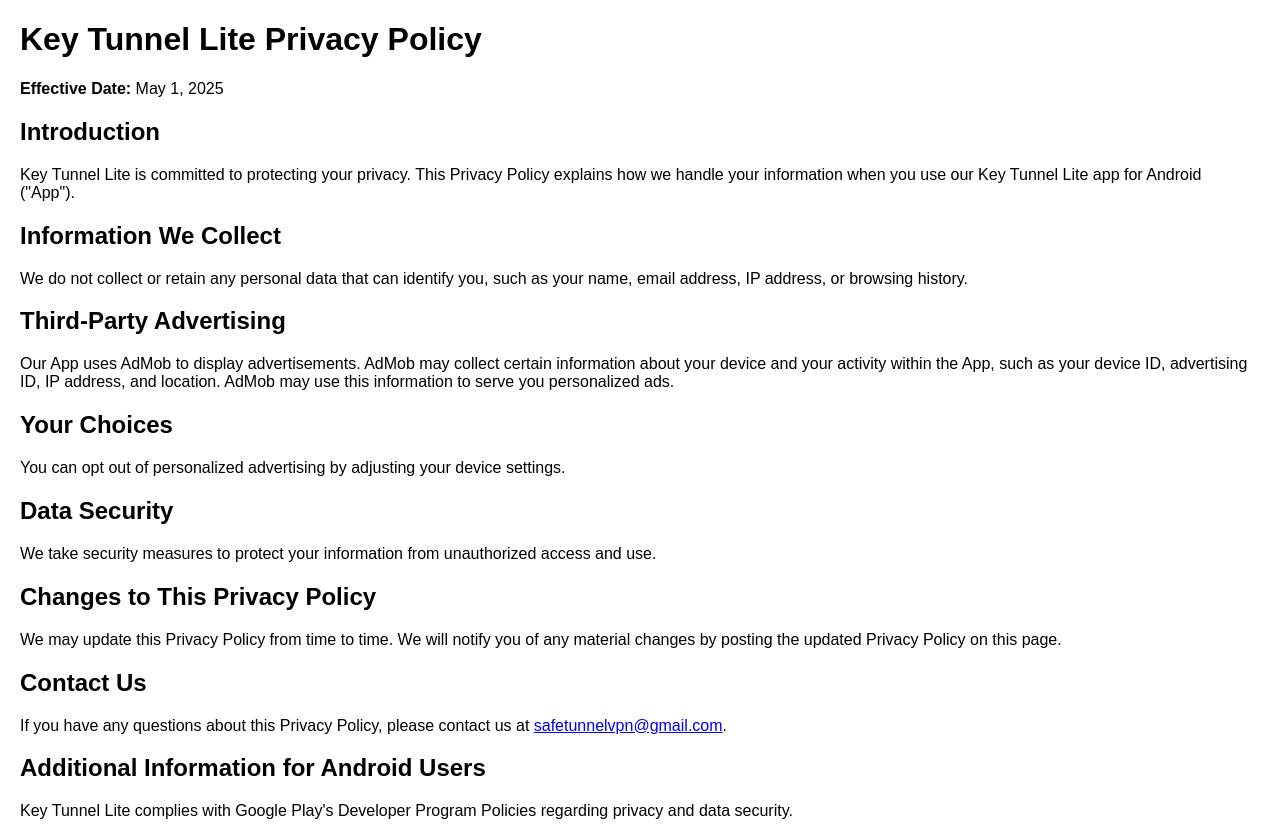
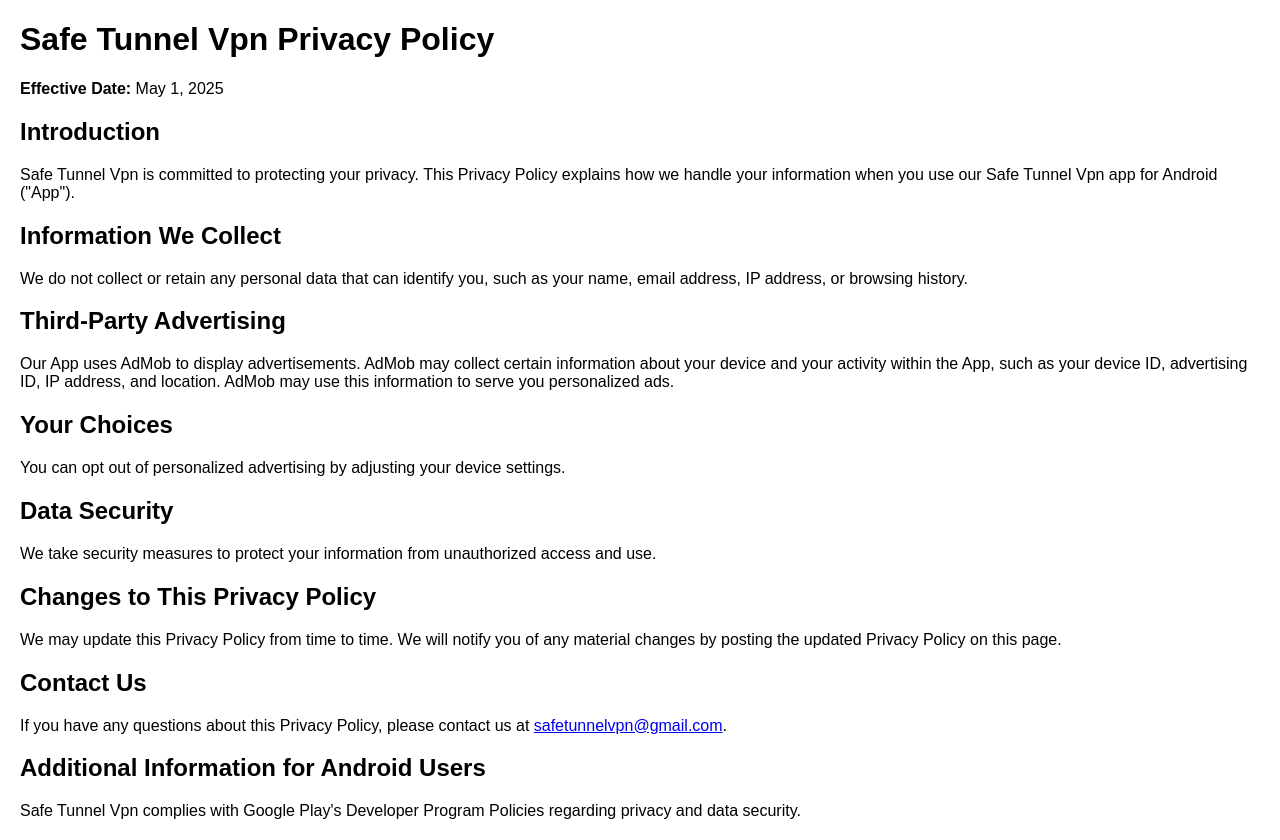
Before and after one commit to RenzoSenpai/SafeTunnelVpn-Privacy-Policy, a plain HTML site: page index.html in a window 1280 px wide. Drawn offline with Linux system fonts and the light colour scheme.

Commit message:
Update index.html

```diff
--- a/index.html
+++ b/index.html
@@ -3,7 +3,7 @@
 <head>
     <meta charset="UTF-8">
     <meta name="viewport" content="width=device-width, initial-scale=1.0">
-    <title>Key Tunnel Lite Privacy Policy</title>
+    <title>Safe Tunnel Vpn Privacy Policy</title>
     <style>
         body {
             font-family: Arial, sans-serif;
@@ -13,13 +13,13 @@
 </head>
 <body>
 
-<h1>Key Tunnel Lite Privacy Policy</h1>
+<h1>Safe Tunnel Vpn Privacy Policy</h1>
 
 <p><strong>Effective Date:</strong> May 1, 2025</p>
 
 <h2>Introduction</h2>
 
-<p>Key Tunnel Lite is committed to protecting your privacy. This Privacy Policy explains how we handle your information when you use our Key Tunnel Lite app for Android ("App").</p>
+<p>Safe Tunnel Vpn is committed to protecting your privacy. This Privacy Policy explains how we handle your information when you use our Safe Tunnel Vpn app for Android ("App").</p>
 
 <h2>Information We Collect</h2>
 
@@ -47,7 +47,7 @@
 
 <h2>Additional Information for Android Users</h2>
 
-<p>Key Tunnel Lite complies with Google Play's Developer Program Policies regarding privacy and data security.</p>
+<p>Safe Tunnel Vpn complies with Google Play's Developer Program Policies regarding privacy and data security.</p>
 
 </body>
 </html>
```
